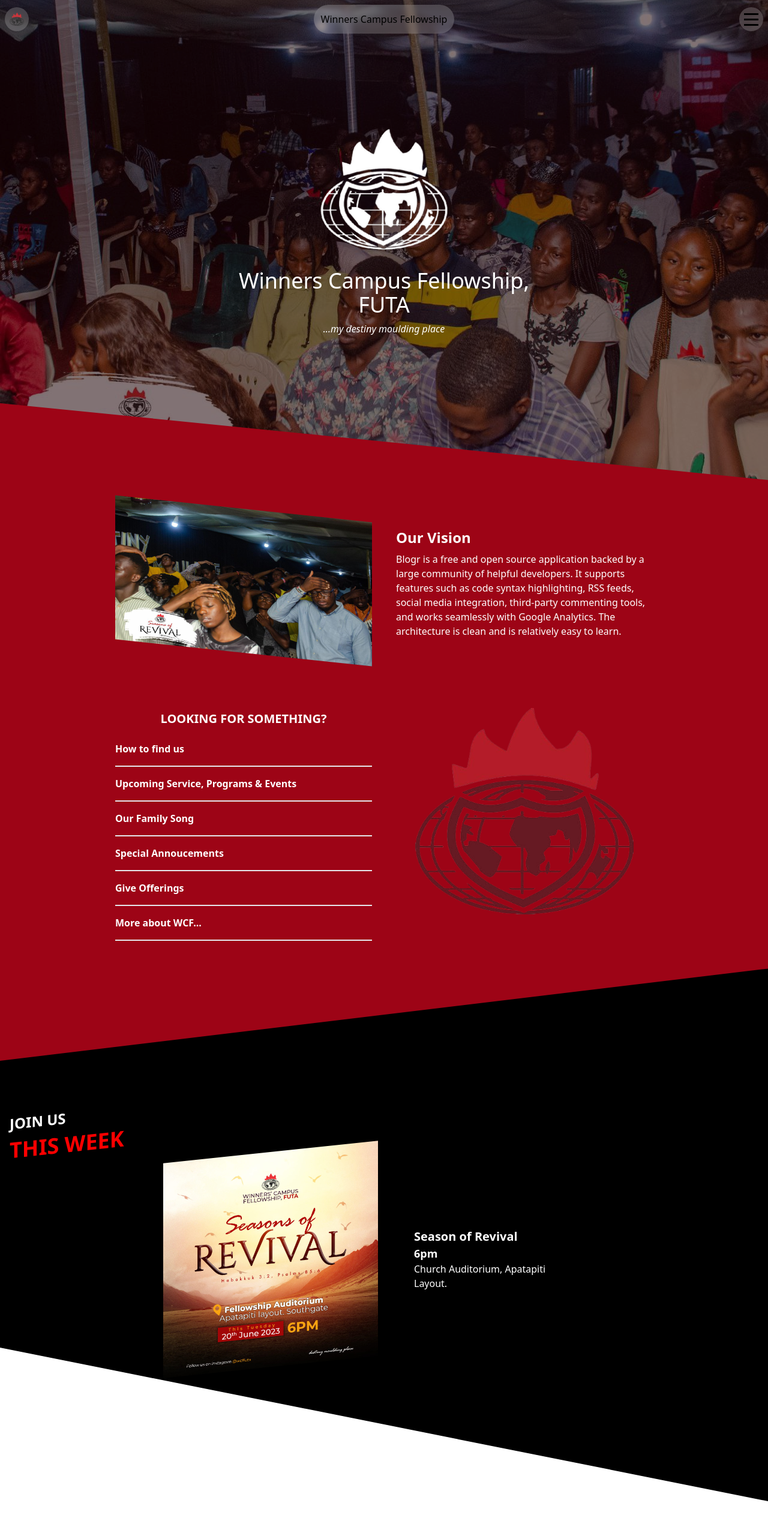
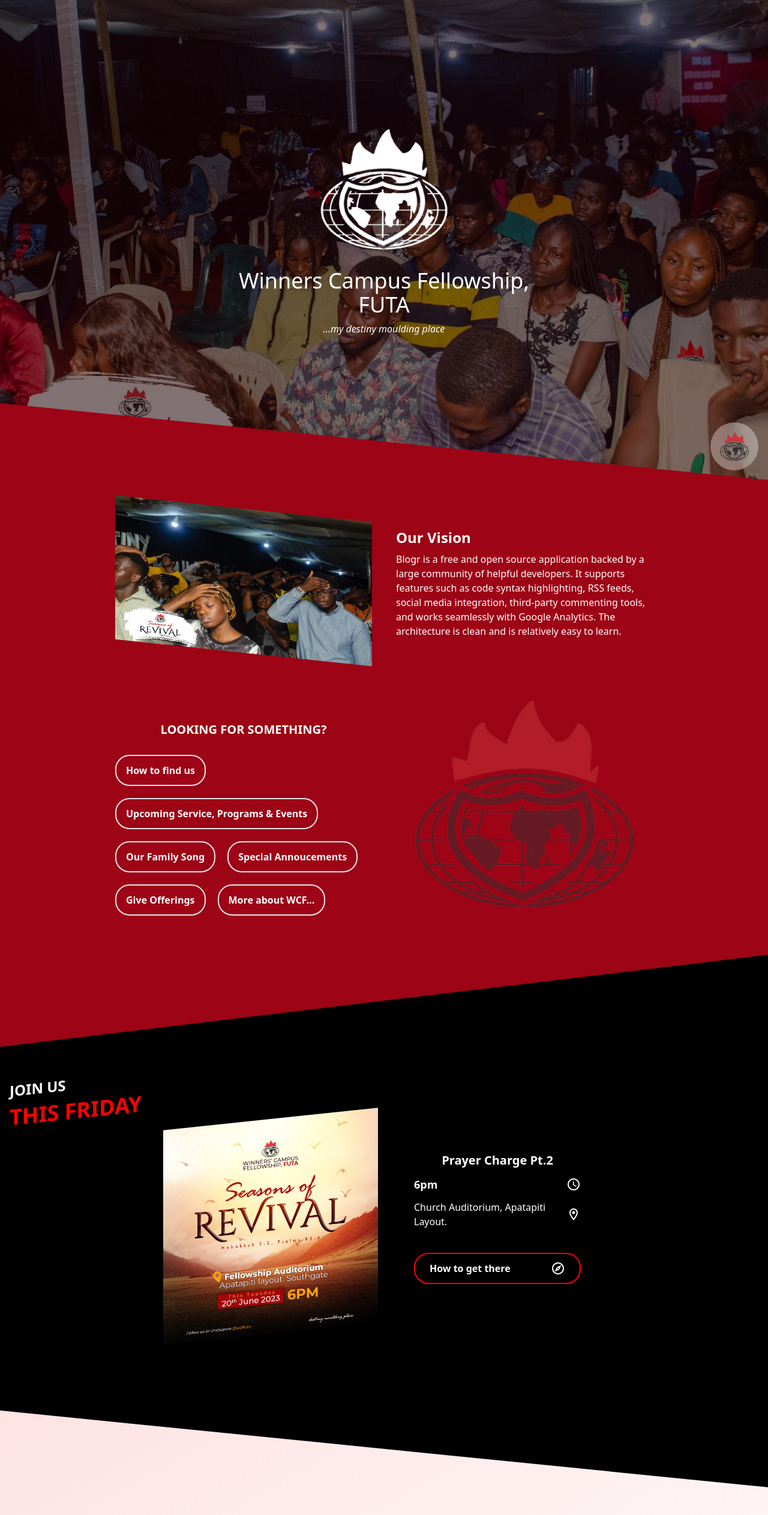
Before and after one commit to NRG-BUILDS/wcffuta, a React (Create React App) app: page / in a window 1280 px wide. Shown: the top 2525 px of the page at 60% size. Built offline with nearby package versions, Linux system fonts and the light colour scheme; a web font is replaced by a local one.

Commit message:
Added navbar, working links,

```diff
--- a/src/components/DropCard.js
+++ b/src/components/DropCard.js
@@ -1,23 +1,24 @@
 const DropCard = ({topic, img, content, id}) => {
     const handleClick = (e) => {
-        if (e.currentTarget.classList.contains('active')) {
-            e.currentTarget.classList.remove('active')
+        console.log(e)
+        if (e.target.nextSibling.classList.contains('active')) {
+            e.target.nextSibling.classList.remove('active')
         } else {
-            e.currentTarget.classList.add('active')
+            e.target.nextSibling.classList.add('active')
         }
     }
 
     return (
         <section className="overflow-hidden py-5 px-4" id={id}>
-            <div className='Card hover:shadow-xl'  onClick={(e) => {handleClick(e)}}>
-                <div className='pl-4 grid grid-cols-2 items-center bg-black duration-100 hover:bg-deepRed text-white -skew-y-6'>
+            <div className=''>
+                <div className='pl-4 grid grid-cols-2 items-center bg-black duration-100 hover:bg-deepRed text-white -skew-y-6 cursor-pointer' onClick={(e) => {handleClick(e)}}>
                     <h2 className="">{topic}</h2>
                     <div className='relative bg-gradient-to-l from-current to-black'>
                         <img src={require(`../assets/images/${img}`)} alt="" className='h-full'/>
                     </div>
 
                 </div>
-                <div className=' h-96 mt-24 px-20 leading-loose text-center overflow-y-auto'>
+                <div className='Card overflow-y-auto mt-2 px-20 leading-loose text-center hover:shadow-xl'>
                     {content}
                 </div>
             </div>
--- a/src/components/Navbar.js
+++ b/src/components/Navbar.js
@@ -1,21 +1,66 @@
 import logo from '../assets/images/wcfLogoDark.png'
-import menuBtn from '../assets/icons/icon-hamburger.svg'
+import closeLogo from '../assets/icons/icon-close.svg'
 
-const Navbar = ({currentPage}) => {
+const Navbar = () => {
+    const handleClick = (e) => {
+        console.log(document.querySelector('.navMenu'))
+        let nav = document.querySelector('.navMenu')
+
+        if (nav.classList.contains('active')) {
+            nav.classList.remove('active')
+            if (e !== undefined) {
+                e.target.src = logo
+            }
+
+        } else {
+            nav.classList.add('active');
+
+            if (e !== undefined) {
+                e.target.src = closeLogo;
+            }
+
+        }
+    }
+
     return (
-        <nav className='fixed top-0 left-0 w-full z-50'>
-            <div className="flex justify-between items-center p-2">
-                <div className="flex items-center justify-center rounded-3xl bg-white bg-opacity-20 p-2 h-10 w-10">
-                    <img src={logo} alt="" className=''/>
+       <>
+            <nav className='navMenu fixed top-0 left-0 w-full overflow-hidden text-right z-50 font-light'>
+                <div className='h-screen  w-screen pt-24 px-6'>
+                    <a href="/" className='block px-6 py-6 hover:bg-deepRed text-4xl' onClick={handleClick}>
+                        Home
+                        <span className='text-sm ml-2'>01</span>
+                    </a>
+                    <a href="/#quickLinks" className='block px-6 py-6 hover:bg-deepRed text-4xl' onClick={handleClick}>
+                        Quick Links
+                        <span className='text-sm ml-2'>02</span>
+                    </a>
+                    <a href="/" className='block px-6 py-6 hover:bg-deepRed text-4xl' onClick={handleClick}>
+                        Find us
+                        <span className='text-sm ml-2'>03</span>
+                    </a>
+                    <a href="/#more" className='block px-6 py-6 hover:bg-deepRed text-4xl' onClick={handleClick}>
+                        More
+                        <span className='text-sm ml-2'>04</span>
+                    </a>
+
                 </div>
-                <div className="flex items-center justify-center rounded-3xl bg-white bg-opacity-20 p-3">
-                    <h3>{currentPage}</h3>
-                </div>
-                <div className="flex items-center justify-center rounded-3xl bg-white bg-opacity-20 p-2 h-10 w-10">
-                    <img src={menuBtn} alt="" />
-                </div>
+            </nav>
+            <Navbutton handleClick={handleClick} />
+       </>
+    );
+}
+const Navbutton = ({handleClick}) => {
+
+    return (
+
+            <div className="fixed bottom-4 right-4 z-50 flex items-center justify-center rounded-full bg-white bg-opacity-80 p-4 navBtn">
+                <button onClick={(e) => {handleClick(e)}}>
+                    <img src={logo} alt="" className='h-12 w-12'/>
+                </button>
+
             </div>
-        </nav>
+
+
      );
 }
 
--- a/src/index.css
+++ b/src/index.css
@@ -2,12 +2,34 @@
 @tailwind components;
 @tailwind utilities;
 
+html {
+    scroll-behavior: smooth;
+}
 
 h1, h2, h5 {
     @apply font-bold my-2
 }
-nav>div>div {
-    backdrop-filter: blur(4px);
+nav {
+    height: 0vh;
+    transition: 1s cubic-bezier(0.165, 0.84, 0.44, 1);
+}
+nav.active {
+    height: 100vh;
+}
+nav>div, .navBtn {
+    backdrop-filter: blur(12px);
+    background-color: rgba(255, 255, 255, 0.35);
+}
+.navBtn:active {
+    animation: spin .9s;
+}
+@keyframes spin {
+    0% {
+        transform: rotateY(0deg);
+    }
+    100% {
+        transform: rotateY(360deg);
+    }
 }
 .hero, .rightCorner {
 
@@ -23,14 +45,16 @@ nav>div>div {
     height: 80vh
 }
 @media screen and (min-width: 650px) {
-    .hero {
-        height: 100vh;
+    .hero, .rightCorner {
         clip-path: polygon(
         0 0,
         100% 0,
         100% 100%,
         0 calc(100% - 10vw)
     );
+    }
+    .hero {
+        height: 100vh;
     }
 }
 .leftCorner {
@@ -62,11 +86,13 @@ nav>div>div {
     );
 }
 .Card {
-    height: 8.4rem;
+    height: .0rem;
+    margin-top: 0rem;
     transition: 1s cubic-bezier(0.165, 0.84, 0.44, 1);
 }
 .Card.active {
     height: 40rem;
+    margin-top: 6rem;
 }
 .drpdwn {
     position: relative;
--- a/src/views/Homepage/AnnouncSect.js
+++ b/src/views/Homepage/AnnouncSect.js
@@ -8,7 +8,7 @@ const AnnouncSect = () => {
     }
 
     return (
-        <section className="leftCorner bg-white pt-36 pb-44 z-10" id="announcements">
+        <section className="leftCorner bg-white pt-24 pb-44 z-10" id="announcements">
             <div className="max-w-2xl px-4 pb-6">
                 <h2 className="revealTop uppercase text-2xl leading-3">special</h2>
                 <h2 className="revealTop text-brightRed uppercase text-4xl">Annoucements</h2>
--- a/src/views/Homepage/MagLinkSect.js
+++ b/src/views/Homepage/MagLinkSect.js
@@ -5,7 +5,7 @@ const MagLinkSect = () => {
             <p>for our weekly magazines on spirit, school and so much more... </p>
 
             <a href="/">
-                <div className="flex items-center justify-center p-4 border-2">
+                <div className="rounded-full flex items-center justify-center p-4 border-2">
                     <span className="material-icons-outlined">arrow_forward</span>
                 </div>
             </a>
--- a/src/views/Homepage/MissionSect.js
+++ b/src/views/Homepage/MissionSect.js
@@ -17,14 +17,14 @@ const MissionSect = () => {
                     </p>
                 </div>
 
-                <div className="pt-10">
+                <div className="pt-10" id='quickLinks'>
                     <h2 className="text-xl uppercase text-center">Looking For Something?</h2>
-                    <a href="/" className="block py-4 font-semibold border-b-2">How to find us</a>
-                    <a href="#upcoming" className="block py-4 font-semibold border-b-2">Upcoming Service, Programs & Events</a>
-                    <a href="/#familySong" className="block py-4 font-semibold border-b-2">Our Family Song</a>
-                    <a href="/#announcements" className="block py-4 font-semibold border-b-2">Special Annoucements</a>
-                    <a href="/#offering" className="block py-4 font-semibold border-b-2">Give Offerings</a>
-                    <a href="/" className="block py-4 font-semibold border-b-2">More about WCF...</a>
+                    <a href="/" className="inline-block mt-5 mr-5 rounded-3xl py-3 px-4 font-semibold border-2 hover:bg-white hover:text-deepRed duration-75">How to find us</a>
+                    <a href="#upcoming" className="inline-block mt-5 mr-5 rounded-3xl py-3 px-4 font-semibold border-2 hover:bg-white hover:text-deepRed duration-75">Upcoming Service, Programs & Events</a>
+                    <a href="/#familySong" className="inline-block mt-5 mr-5 rounded-3xl py-3 px-4 font-semibold border-2 hover:bg-white hover:text-deepRed duration-75">Our Family Song</a>
+                    <a href="/#announcements" className="inline-block mt-5 mr-5 rounded-3xl py-3 px-4 font-semibold border-2 hover:bg-white hover:text-deepRed duration-75">Special Annoucements</a>
+                    <a href="/#offering" className="inline-block mt-5 mr-5 rounded-3xl py-3 px-4 font-semibold border-2 hover:bg-white hover:text-deepRed duration-75">Give Offerings</a>
+                    <a href="/#more" className="inline-block mt-5 mr-5 rounded-3xl py-3 px-4 font-semibold border-2 hover:bg-white hover:text-deepRed duration-75">More about WCF...</a>
                 </div>
                 <div className='p-8 opacity-50'>
                     <img src={wcfLogo} alt="" />
--- a/src/views/Homepage/UpcoProSect.js
+++ b/src/views/Homepage/UpcoProSect.js
@@ -1,26 +1,57 @@
+import { useEffect, useState } from 'react'
 import programPic from '../../assets/images/program.jpg'
 
 const UpcoProSect = () => {
+    const [dayOfEvent, setDayOfEvent] = useState('Tuesday')
+    const date = new Date
+    const today = date.getDay();
+    useEffect(() => {
+        if (today <= 2 || today === 6) {
+            setDayOfEvent('Tuesday')    //for days before tuesday and after friday
+        } else if (today >= 3 && today <= 5) {
+            setDayOfEvent('Friday')     //for days after tuesday but bofore saturday
+        }
+        // eslint-disable-next-line
+    }, [])
+
+    //Edit this to edit event details
     const program = {
-        name: 'Season of Revival',
+        name: 'Prayer Charge Pt.2',
         venue: 'Church Auditorium, Apatapiti Layout.',
         time: '6pm'
     }
 
     return (
-        <section className="rightCorner -mt-40 py-44 px-4 bg-black text-white relative -z-20" id='upcoming'>
+        <section className="rightCorner -mt-40 md:pb-52 py-36 px-4 bg-black text-white relative z-20" id='upcoming'>
             <h2 className="zoomIn uppercase -skew-y-6 text-2xl">join us</h2>
-            <h2 className="zoomIn text-brightRed uppercase -skew-y-6 text-4xl">this week</h2>
+            <h2 className="zoomIn text-brightRed uppercase -skew-y-6 text-4xl">this {dayOfEvent}</h2>
 
             <div className='px-4 my-12 grid md:grid-cols-2 items-center gap-5 text-center md:text-left mx-auto max-w-3xl'>
                 <div>
                     <img src={programPic} alt="" className='-skew-y-6'/>
                 </div>
 
-                <div className='px-10'>
-                    <p className="zoomIn font-extrabold text-xl">{program.name}</p>
-                    <p className=" zoomIn font-bold text-lg">{program.time}</p>
-                    <p className="zoomIn">{program.venue}</p>
+                <div className='px-10 text-left'>
+                    <p className="zoomIn my-3 text-center font-extrabold text-xl">
+                        {program.name}</p>
+                    <p className="zoomIn my-3 flex gap-4 items-center justify-between font-bold text-lg">
+                        {program.time}
+                        <span className="material-icons-outlined">schedule</span>
+                    </p>
+                    <p className="zoomIn my-3 flex gap-4 items-center justify-between">
+                        {program.venue}
+                        <span className="material-icons-outlined">location_on</span>
+                    </p>
+                    <div>
+                        <a href="/#map" >
+                            <div className='flex font-semibold justify-between items-center my-10 rounded-3xl py-3 px-6 border-2 border-brightRed hover:bg-brightRed hover:text-white duration-75'>
+                                <span>How to get there </span>
+                                <span className="material-icons-outlined">explore</span>
+                            </div>
+
+                        </a>
+                    </div>
+
                 </div>
             </div>
         </section>
```
Also changed, not shown: src/views/Homepage/Home.js (+12 -7 lines), src/views/Homepage/MapSect.js (added, +13 -0 lines), src/views/Homepage/SocialSect.js (+5 -5 lines), src/assets/icons/icon-close.svg.
